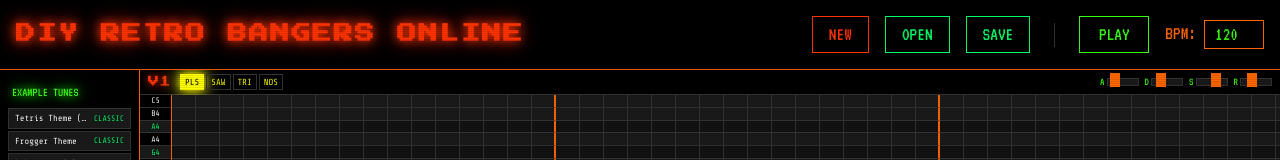
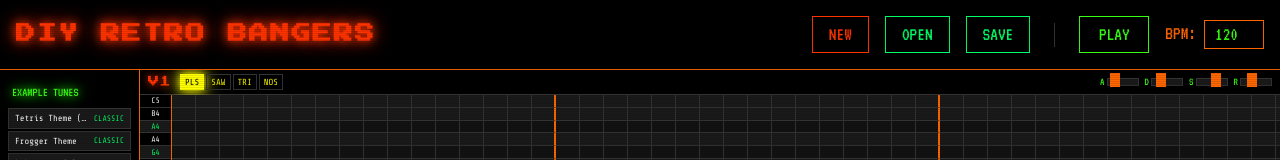
Before and after one commit to patrickhustonoly1996/sid-tune-maker, a website built with Vite: page index.html in a window 1280 px wide. Shown: the top 160 px of the page. Built offline with nearby package versions, Linux system fonts and the light colour scheme.

Commit message:
Fix name to DIY Retro Bangers

```diff
--- a/index.html
+++ b/index.html
@@ -4,9 +4,9 @@
   <meta charset="UTF-8">
   <meta name="viewport" content="width=device-width, initial-scale=1.0, maximum-scale=1.0, user-scalable=no">
   <meta name="theme-color" content="#000000">
-  <meta name="description" content="DIY Retro Bangers Online - Make 8-bit bangers with drag & drop.">
+  <meta name="description" content="DIY Retro Bangers - Make 8-bit bangers with drag & drop.">
 
-  <title>DIY Retro Bangers Online</title>
+  <title>DIY Retro Bangers</title>
 
   <!-- Fonts -->
   <link rel="preconnect" href="https://fonts.googleapis.com">
@@ -24,7 +24,7 @@
   <div id="app">
     <!-- Header -->
     <header class="header">
-      <h1 class="logo">DIY RETRO BANGERS ONLINE</h1>
+      <h1 class="logo">DIY RETRO BANGERS</h1>
       <div class="toolbar">
         <button class="btn btn--primary" id="btn-new">NEW</button>
         <button class="btn" id="btn-open">OPEN</button>
--- a/package.json
+++ b/package.json
@@ -1,7 +1,7 @@
 {
   "name": "diy-retro-banger",
   "version": "0.1.0",
-  "description": "DIY Retro Bangers Online - Make 8-bit bangers",
+  "description": "DIY Retro Bangers - Make 8-bit bangers",
   "type": "module",
   "scripts": {
     "dev": "vite",
--- a/vite.config.js
+++ b/vite.config.js
@@ -11,7 +11,7 @@ export default defineConfig({
       registerType: 'autoUpdate',
       includeAssets: ['favicon.ico', 'robots.txt', 'icons/*.png'],
       manifest: {
-        name: 'DIY Retro Bangers Online',
+        name: 'DIY Retro Bangers',
         short_name: 'DIY Bangers',
         description: 'Make 8-bit bangers',
         theme_color: '#000000',
```
